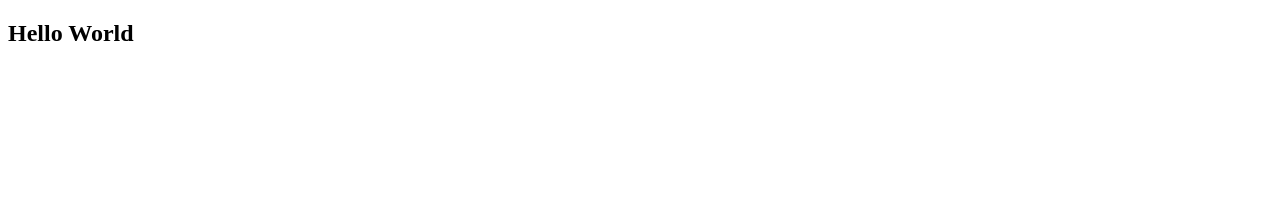
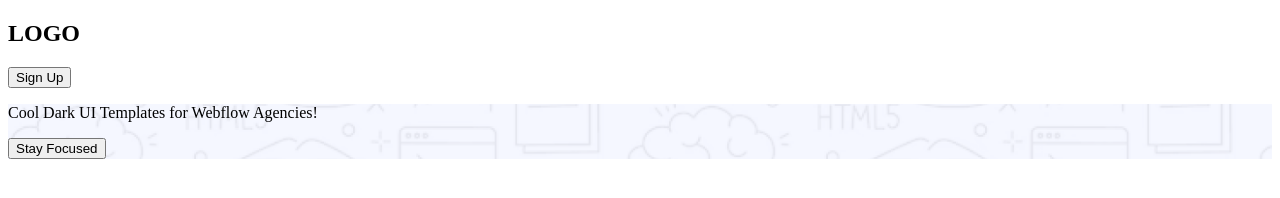
Before and after one commit to Bithyyyy/assingment-one, a plain HTML site: page index.html in a window 1280 px wide. Drawn offline with Linux system fonts and the light colour scheme.

Commit message:
Add background image

```diff
--- /dev/null
+++ b/css/style.css
@@ -0,0 +1,7 @@
+main{
+    background-image: url("/Assets/Hero-bg.png");
+    background-repeat: repeat;
+    background-position: center;
+    background-size: cover;
+
+}
--- a/index.html
+++ b/index.html
@@ -4,8 +4,27 @@
     <meta charset="UTF-8">
     <meta name="viewport" content="width=device-width, initial-scale=1.0">
     <title>Document</title>
+    <link rel="stylesheet" href="/css/style.css">
 </head>
 <body>
-    <h2>Hello World</h2>
+    <header>
+        <nav>
+            <h2>LOGO</h2>
+            <button class="button-sig">Sign Up</button>
+        </nav>
+
+    </header>
+    <body>
+        <main>
+            <div class="banner">
+                <p>Cool Dark UI Templates for Webflow Agencies!</p>
+                <button class="button-sig">Stay Focused</button>
+            </div>
+
+        </main>
+    </body>
+    <footer>
+
+    </footer>
 </body>
 </html>
```
Also changed, not shown: Assets/Hero-bg.png (added), Assets/avatar.png (added), Assets/icon-star.png (added), Assets/wc-big.png (added), Assets/wc-mini.png (added).
